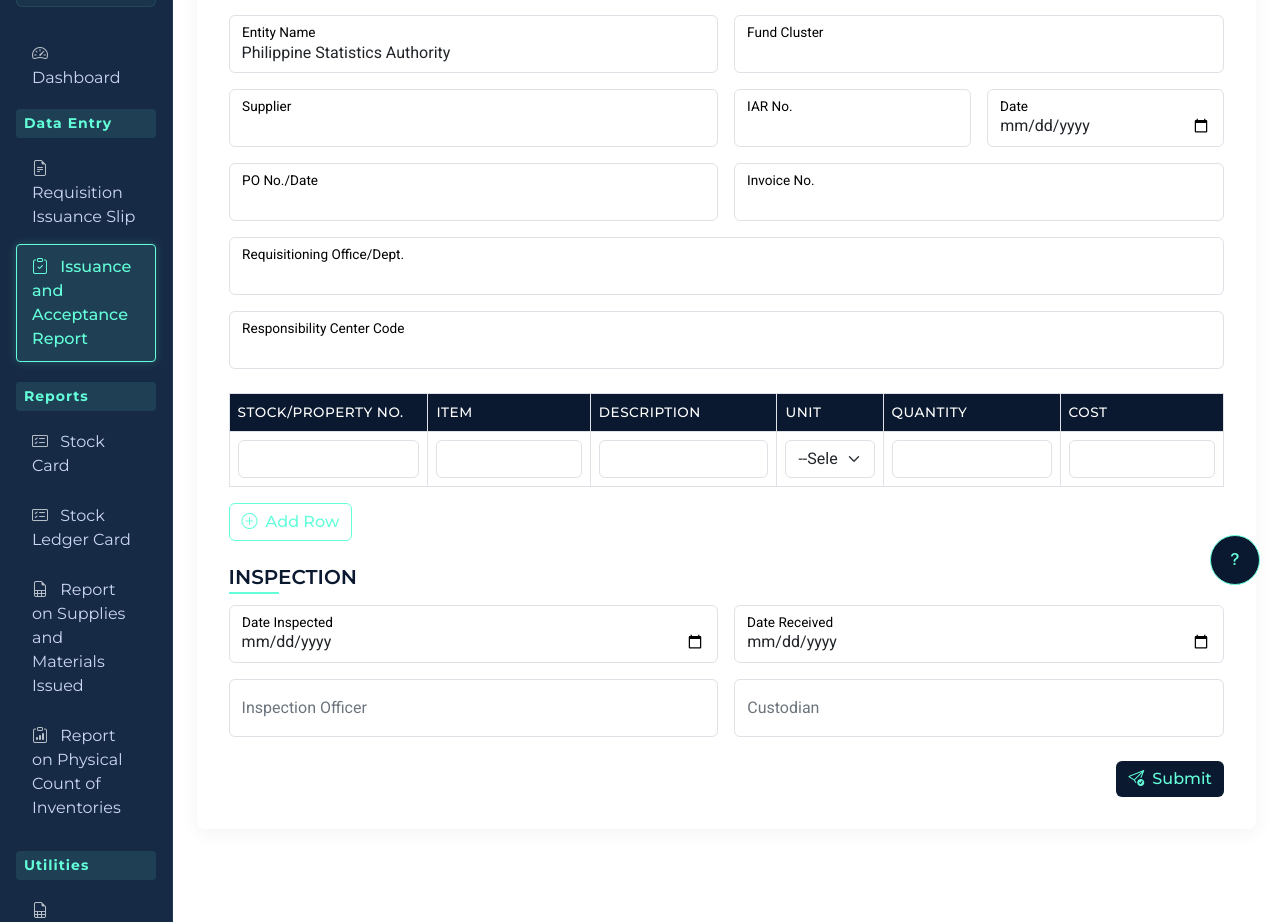
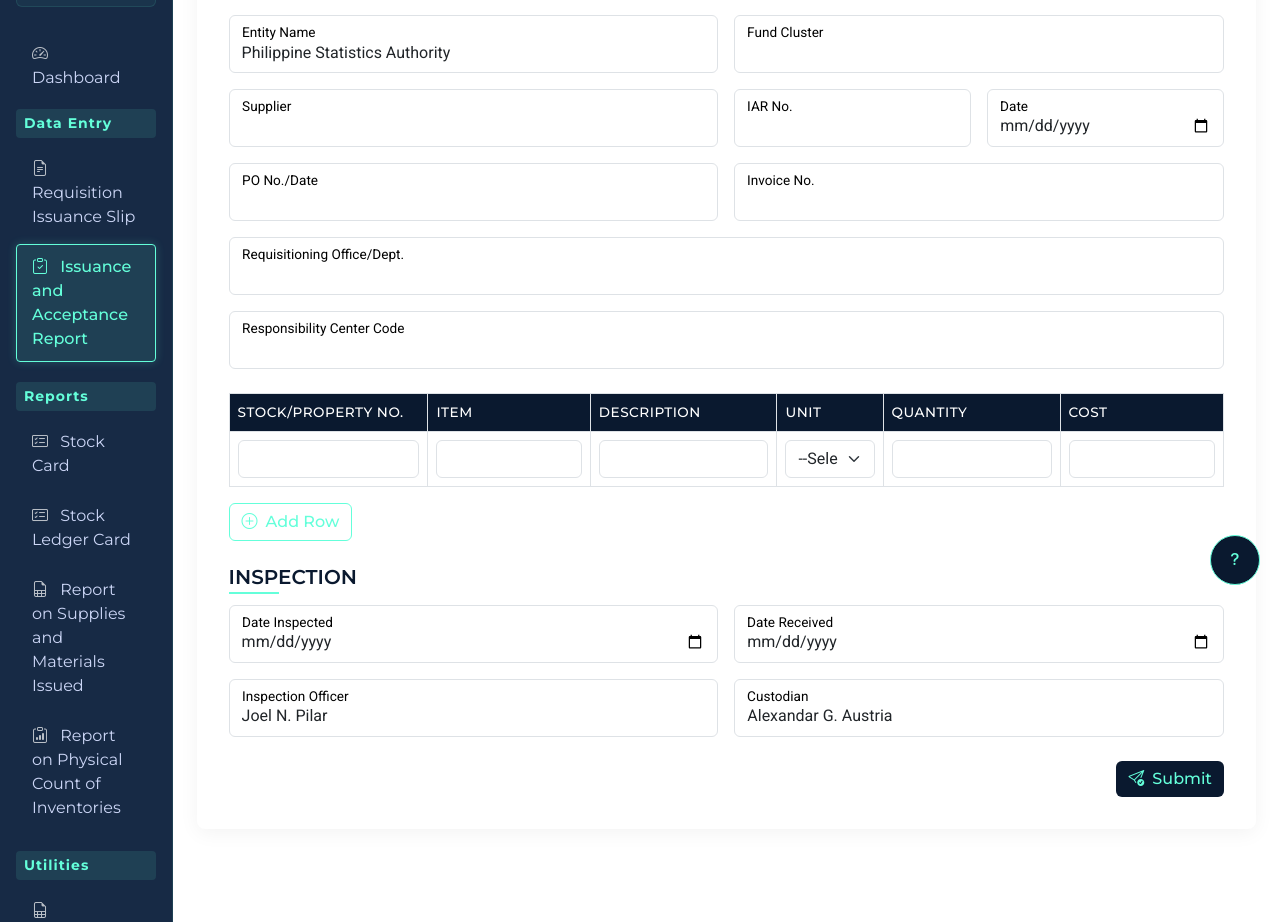
Before and after one commit to Geejay09/PSA1, a PHP site: page /iar/iar.php in a window 1280 px wide. Shown: the part 195-1117 px from the top of the page. Run offline with PHP 8.4, Linux system fonts and the light colour scheme; the visitor is signed in with stand-in values (Sample User, id 1); some libraries are stand-ins or nearby versions.

Commit message:
update on RIS and IAR

```diff
--- a/iar/iar.php
+++ b/iar/iar.php
@@ -228,7 +228,7 @@ if (!isset($_SESSION['logged_in'])) {
                                 <label>Date Inspected</label>
                             </div>
                             <div class="form-floating">
-                                <input type="text" name="i_officer" class="form-control" placeholder="Enter name" required>
+                                <input type="text" name="i_officer" class="form-control" value="Joel N. Pilar">
                                 <label>Inspection Officer</label>
                             </div>
                         </div>
@@ -238,7 +238,7 @@ if (!isset($_SESSION['logged_in'])) {
                                 <label>Date Received</label>
                             </div>
                             <div class="form-floating">
-                                <input type="text" name="custodian" class="form-control" placeholder="Enter name">
+                                <input type="text" name="custodian" class="form-control" value="Alexandar G. Austria">
                                 <label>Custodian</label>
                             </div>
                         </div>
```
Also changed, not shown: ris/ris.php (+8 -2 lines).
